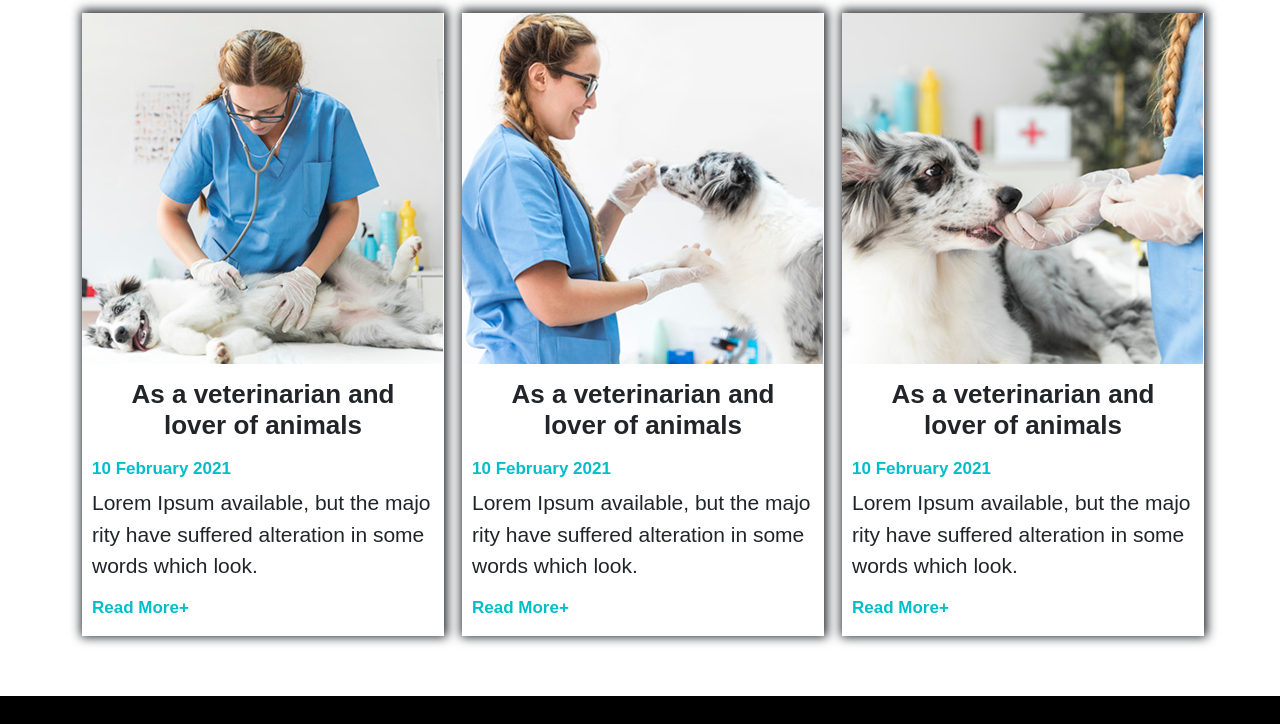
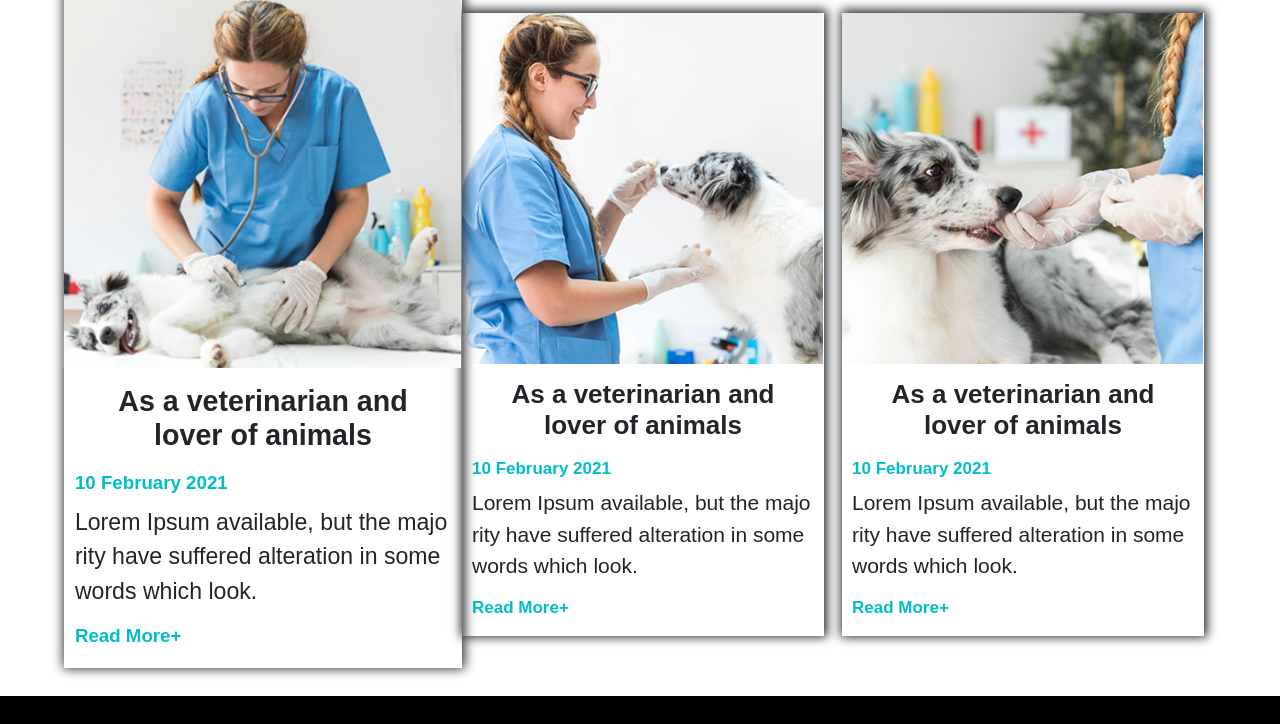
Before and after one commit to joweldas/dog-project, a plain HTML site: page index.html in a window 1280 px wide. In both pictures the pointer is over the element 263 px from the left and 5479 px from the top of the page. Shown: the part 5155-5879 px from the top of the page. Drawn offline with nearby package versions, Linux system fonts and the light colour scheme.

Commit message:
Add files via upload

```diff
--- a/css/style.css
+++ b/css/style.css
@@ -499,7 +499,9 @@ text-align: center;
     width: 362px;
         padding-bottom: 10px;
     }
-
+.background:hover{
+	transform: scale(1.1);
+}
     /*..........................
   \..................................
   .....RECENT CSS end HERE................*/
```
